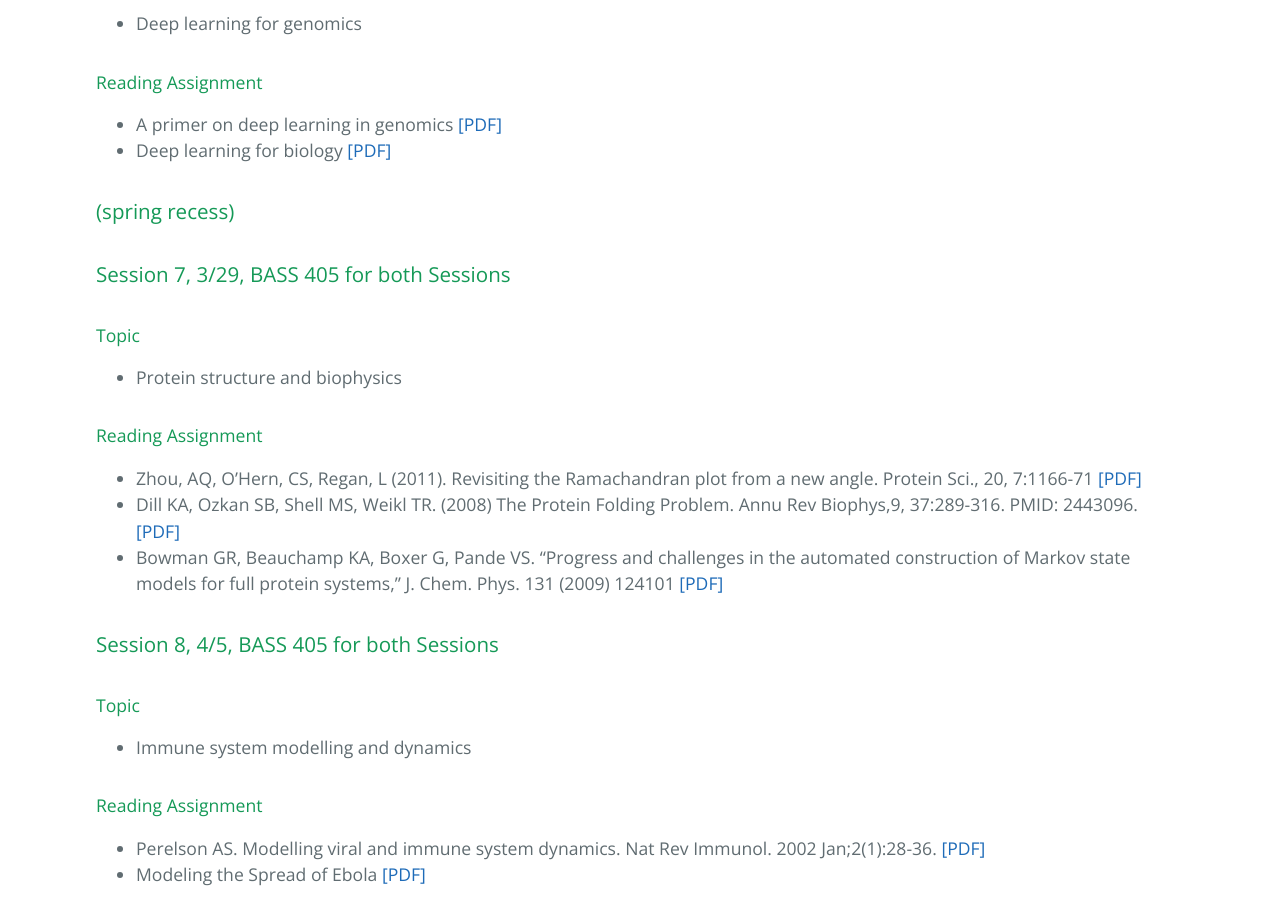
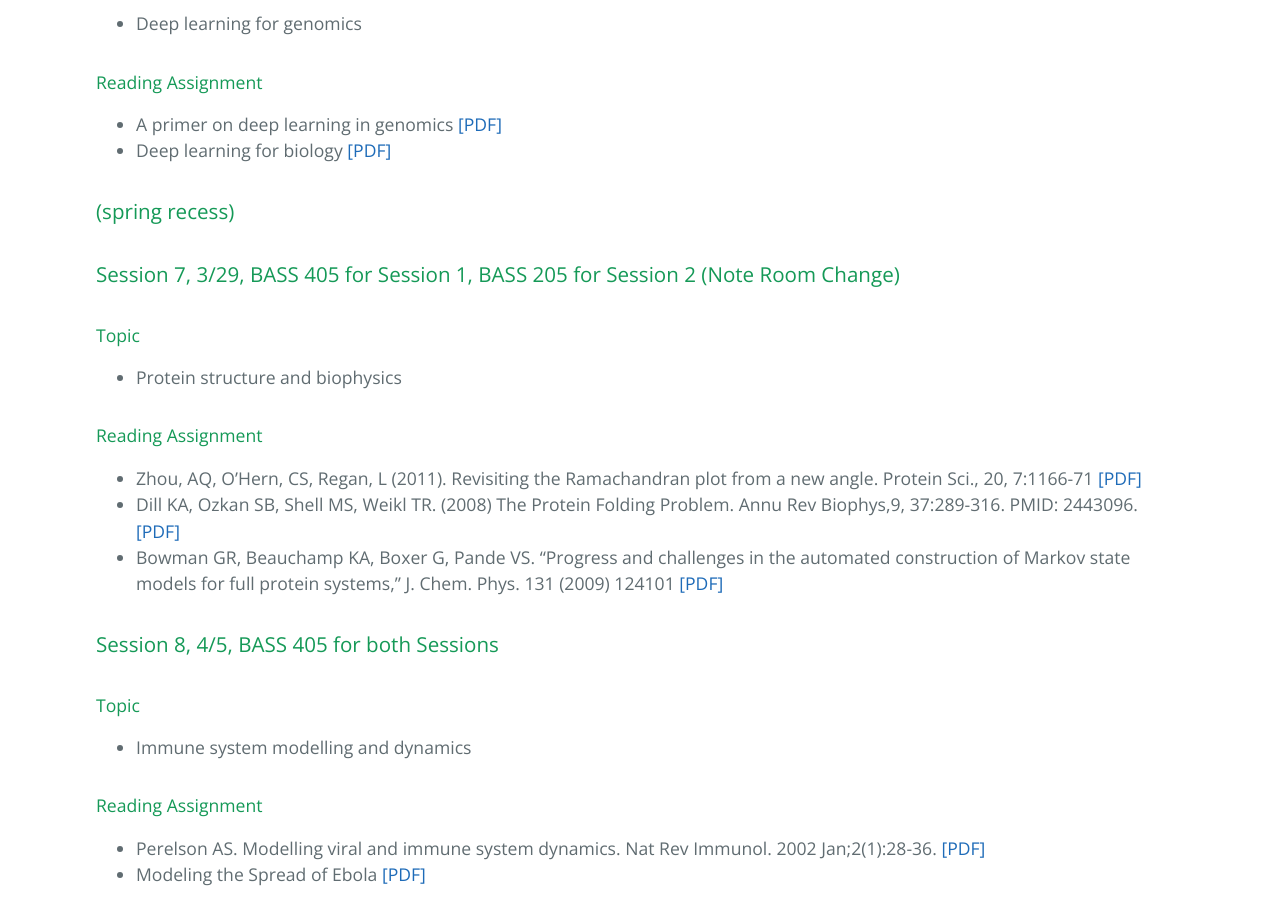
Before and after one commit to gersteinlab/cbb752b19, a Jekyll site: the page built from discussion.md, in a window 1280 px wide and 900 px high, scrolled down 3172 px. Built offline with Jekyll 4.4.1, drawn with Linux system fonts in a browser that asks for light colours; some of the changed text lies outside the part shown.

Commit message:
Update discussion.md

```diff
--- a/discussion.md
+++ b/discussion.md
@@ -91,7 +91,7 @@ Reading assignments for discussion sessions are listed below:
 
 ### (spring recess)
 
-### Session 7, 3/29,	BASS 405 for both Sessions
+### Session 7, 3/29,	BASS 405 for Session 1, BASS 205 for Session 2 (Note Room Change)
 
 #### Topic
 * Protein structure and biophysics
```
Also changed, not shown: other parts of discussion.md (+1 -1 lines).
